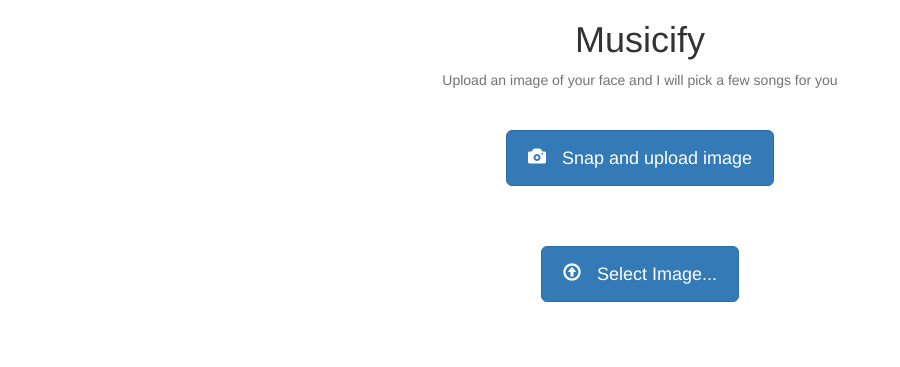
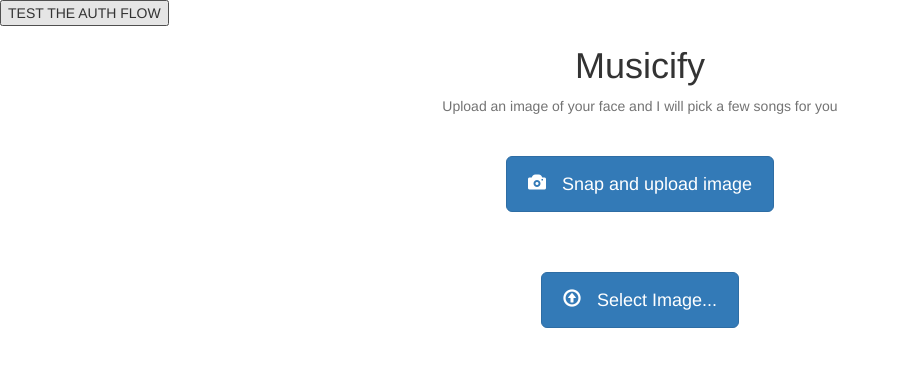
Before and after one commit to simeg/musicify, a Flask app: page / in a window 1280 px wide. Shown: the top 367 px of the page, without its empty margins (0-900 px from the left). Run offline with Flask 2, Linux system fonts and the light colour scheme; some libraries are stand-ins or nearby versions.

Commit message:
Enable testing auth flow

```diff
--- a/app.py
+++ b/app.py
@@ -52,6 +52,12 @@ def _auth_callback():
     })
 
 
+@app.route('/v1/auth', methods=['get'])
+def _auth():
+    logger.info('/v1/auth called')
+    return spotify_auth.auth_url()
+
+
 @app.route('/robots.txt')
 @app.route('/sitemap.xml')
 def _robots():
--- a/templates/index.html
+++ b/templates/index.html
@@ -25,6 +25,9 @@
 
 </head>
 <body>
+
+<button id="test-flow">TEST THE AUTH FLOW</button>
+
 <div class="container-fluid" id="upload-area">
     <div class="row text-center">
         <h1>Musicify</h1>
@@ -89,11 +92,11 @@
 <script id="track-template" type="text/x-handlebars-template">
     <div>
         <div>
-            <h3>Because your strongest feeling is: {{emotion}}</h3>
+            <h3>Because your strongest feeling is: {{ emotion }}</h3>
             <p class="help-block">We recommend this song</p>
         </div>
         <iframe
-                src="https://embed.spotify.com/?uri=spotify%3Atrack%{{track_url}}"
+                src="https://embed.spotify.com/?uri=spotify%3Atrack%{{ track_url }}"
                 width="300"
                 height="380"
                 frameborder="0"
@@ -246,6 +249,20 @@
         });
     };
 
+    $('#test-flow').on('click', (_evt) => {
+        console.log("test flow btn pressed");
+        $.ajax({
+            url: "/v1/auth",
+            type: 'GET',
+        })
+            .done(response => {
+                console.log(response);
+                window.location.replace(response);
+            })
+            .fail(error => {
+                console.error(error);
+            });
+    });
 
 </script>
 
```
